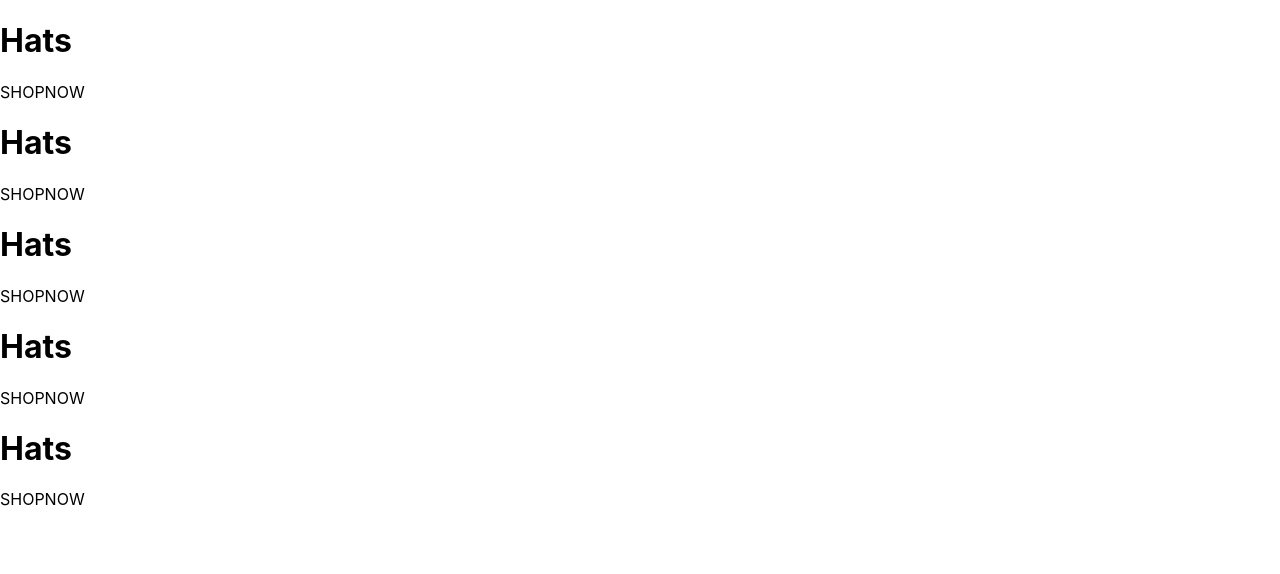
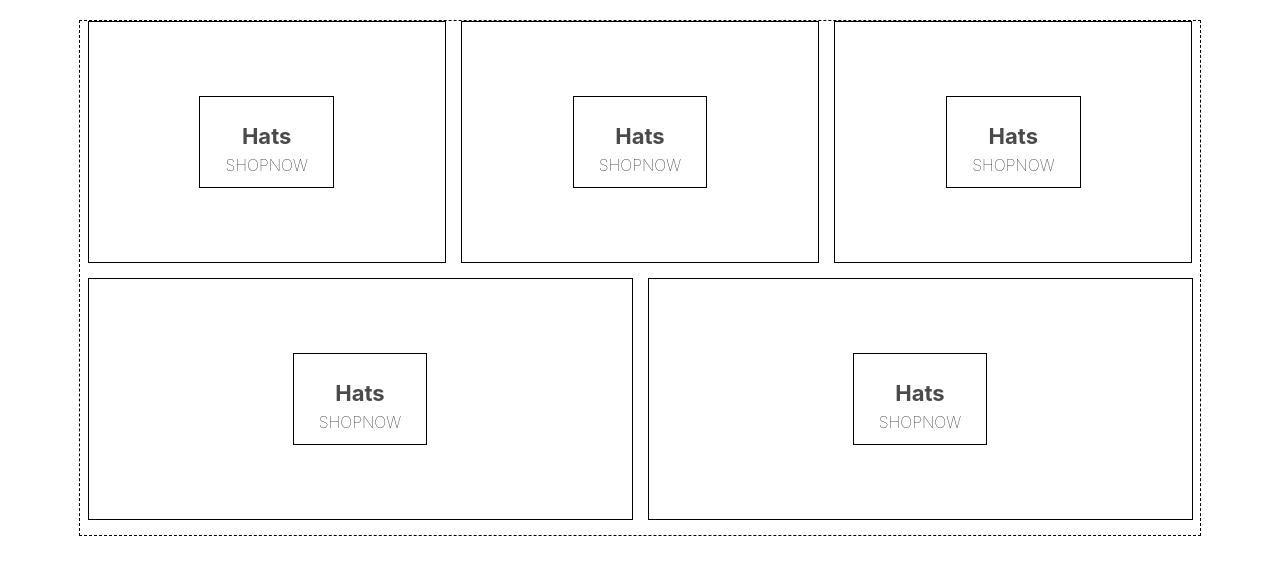
Before and after one commit to manojbrnj/ecommerse, a React (Create React App) app: page / in a window 1280 px wide. Shown: the top 574 px of the page. Built offline with nearby package versions, Linux system fonts and the light colour scheme.

Commit message:
scss added

```diff
--- a/package.json
+++ b/package.json
@@ -6,6 +6,7 @@
     "@testing-library/jest-dom": "^4.2.4",
     "@testing-library/react": "^9.5.0",
     "@testing-library/user-event": "^7.2.1",
+    "node-sass": "^4.14.1",
     "react": "^16.13.1",
     "react-dom": "^16.13.1",
     "react-scripts": "3.4.1"
--- a/src/Component/HomePage.js
+++ b/src/Component/HomePage.js
@@ -1,14 +1,18 @@
 import React from 'react'
-
+import './HomePage.scss'
 export default function HomePage() {
     return (
         <div className='homepage'>
+
+            <div className="directory-menu">
             <div className='menu-item'>
                 <div className="content">
                     <h1 className='title'>Hats</h1>
                     <span className='subtitle'>SHOPNOW</span>
                 </div>
             </div>
+
+
 
             <div className='menu-item'>
                 <div className="content">
@@ -17,12 +21,9 @@
                 </div>
             </div>
 
-            <div className='menu-item'>
-                <div className="content">
-                    <h1 className='title'>Hats</h1>
-                    <span className='subtitle'>SHOPNOW</span>
-                </div>
-            </div>
+
+
+
 
             <div className='menu-item'>
                 <div className="content">
@@ -31,12 +32,25 @@
                 </div>
             </div>
 
+
+
             <div className='menu-item'>
                 <div className="content">
                     <h1 className='title'>Hats</h1>
                     <span className='subtitle'>SHOPNOW</span>
                 </div>
             </div>
+
+
+
+            <div className='menu-item'>
+                <div className="content">
+                    <h1 className='title'>Hats</h1>
+                    <span className='subtitle'>SHOPNOW</span>
+                </div>
+            </div>
+            </div>
+
         </div>
     )
 }
--- /dev/null
+++ b/src/Component/HomePage.scss
@@ -0,0 +1,55 @@
+.homepage {
+    display: flex;
+    flex-direction: column;
+    align-items: center;
+    padding: 20px 80px;
+  }
+
+  .directory-menu {
+    width: 100%;
+    display: flex;
+    flex-wrap: wrap;
+    justify-content: space-between;
+    border: 0.1px dashed black;
+  }
+
+  .menu-item {
+    min-width: 30%;
+    height: 240px;
+    flex: 1 1 auto;
+    display: flex;
+    align-items: center;
+    justify-content: center;
+    border: 1px solid black;
+    margin: 0 7.5px 15px;
+
+    &:first-child {
+      margin-right: 7.5px;
+    }
+
+    &:last-child {
+      margin-left: 7.5px;
+    }
+
+    .content {
+      height: 90px;
+      padding: 0 25px;
+      display: flex;
+      flex-direction: column;
+      align-items: center;
+      justify-content: center;
+      border: 1px solid black;
+
+      .title {
+        font-weight: bold;
+        margin-bottom: 6px;
+        font-size: 22px;
+        color: #4a4a4a;
+      }
+
+      .subtitle {
+        font-weight: lighter;
+        font-size: 16px;
+      }
+    }
+  }
```
Also changed, not shown: 1 other file (tests, documents, lock files or other folders).
